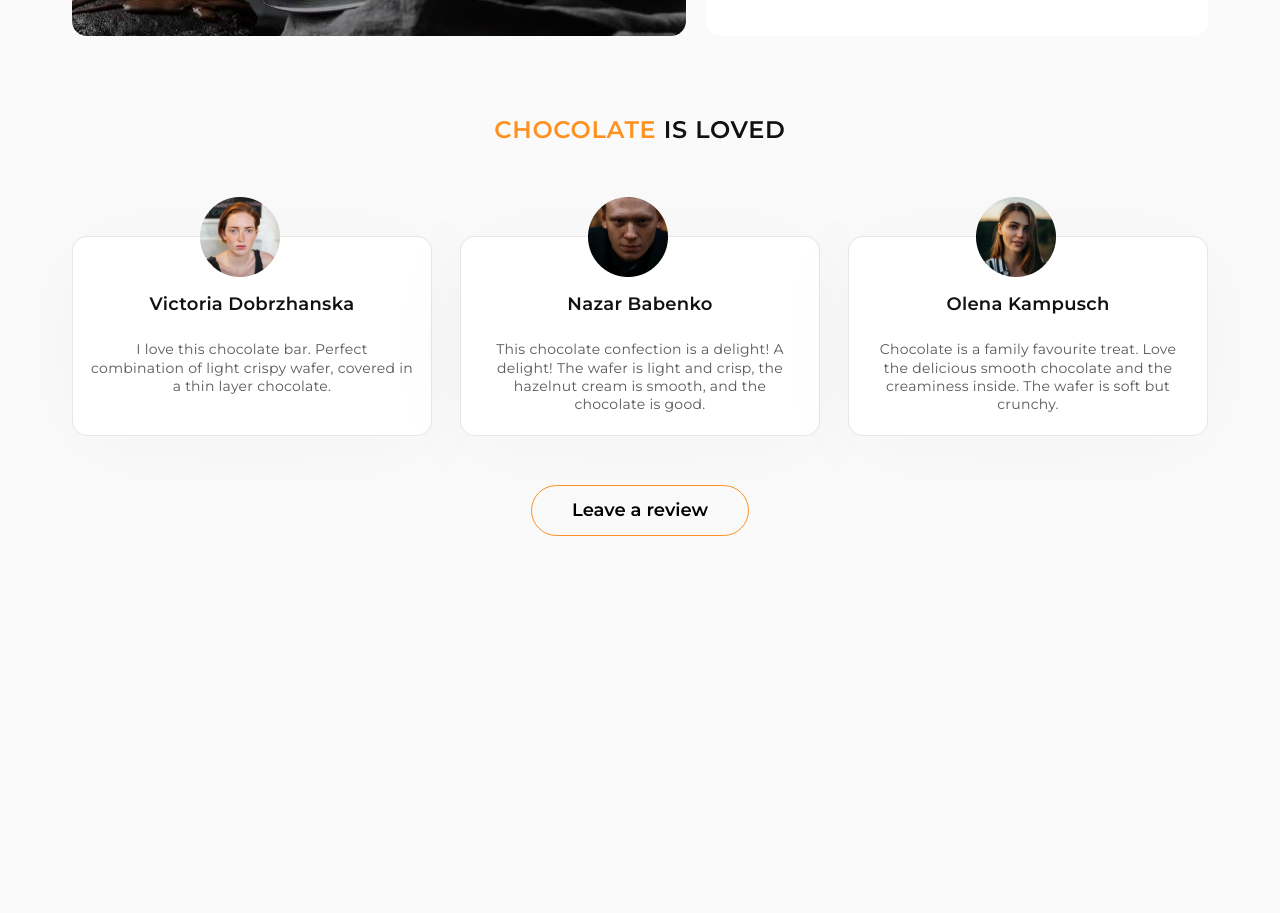
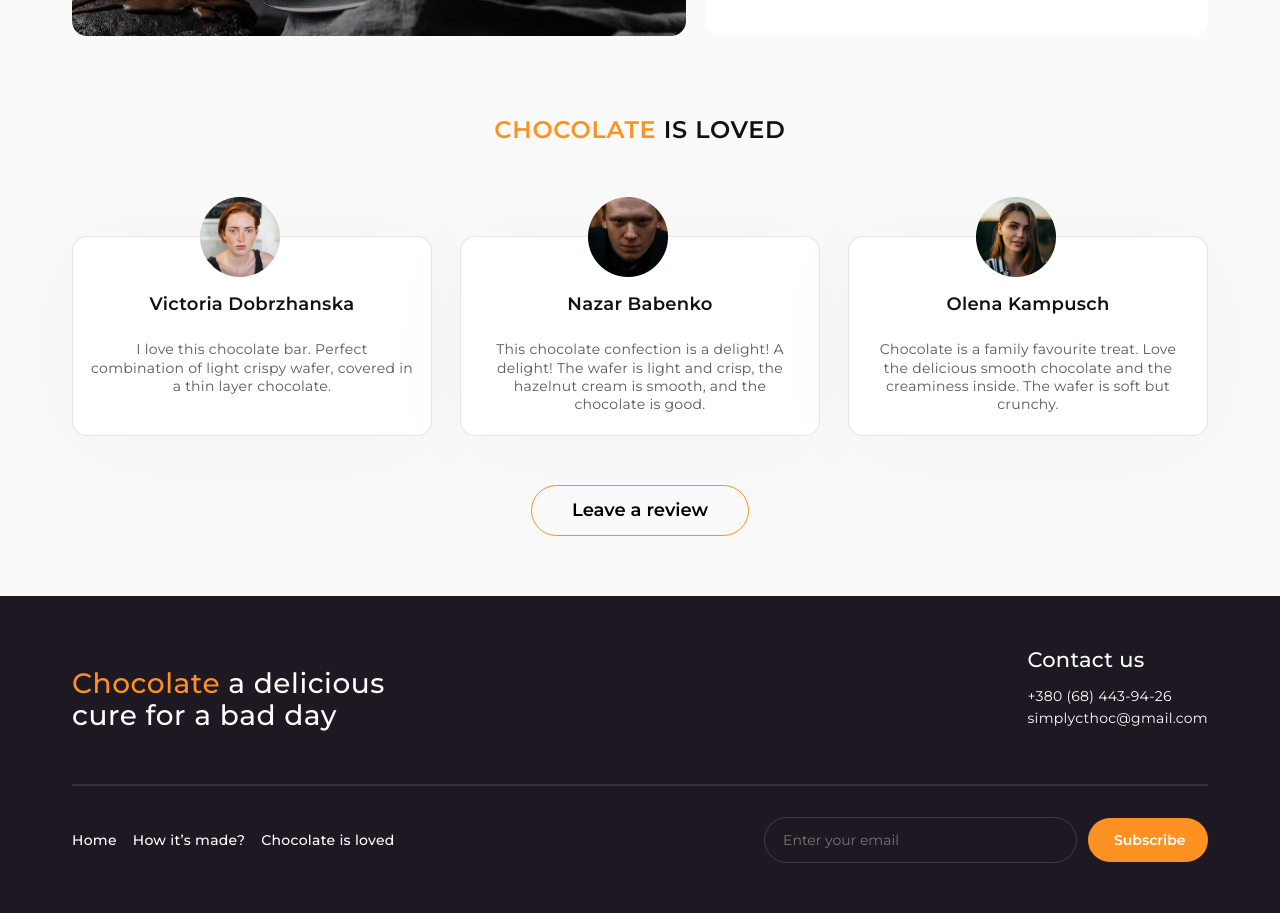
Before and after one commit to Al14lex/2.Simply-Chocolate, a plain HTML site: page index.html in a window 1280 px wide. Shown: the part 2167-3080 px from the top of the page. Before the commit the page ends 2733 px from the top, so only its background shows below. Drawn offline with nearby package versions, Linux system fonts and the light colour scheme.

Commit message:
add footer

```diff
--- a/css/styles.css
+++ b/css/styles.css
@@ -657,7 +657,7 @@ screen and (min-devise-pixel-ratio: 2) {
 /*----------------------------------REVIEWS-------------------------------*/
 .div-review{
     padding-top: 30px;
-    padding-bottom: 30px;
+    padding-bottom: 60px;
 }
 .main-tilte-review{
     font-size: 20px;
@@ -760,13 +760,142 @@ screen and (min-devise-pixel-ratio: 2) {
 }
 
 /*-------------------------------FOOTER-------------------------------*/
+.section-footer{
+    background-color: #1E1823;
+    padding-top: 32px;
+    padding-bottom: 32px;
+}
+.div-footer{
+    display: flex;
+    flex-direction: column;
+    gap: 32px;
+}
+.text-header{
+    color: #FFF;
+    font-size: 24px;
+    font-weight: 500;
+    line-height: 1.16;
+    letter-spacing: 0.02em;
+    max-width: 300px;
+}
+.contacts-title-footer{
+    color: #FFF;
+    font-weight: 500;
+    line-height: 1.3;
+    margin-bottom: 14px;
+}
+.address-footer{
+    display: flex;
+    flex-direction: column;
+    gap: 4px;
+}
+.contact-item-footer{
+    color: #FFF;
+    font-style: normal;
+}
+.line-footer{
+    width: 335px;
+    border: 1px solid rgba(255, 255, 255, 0.10);
+}
+.list-footer-link{
+    color: #FFF;
+    font-weight: 500;
+    font-style: normal;
+}
+.footer-list-item:not(:last-child){
+    margin-bottom: 18px;
+}
+.input-footer{
+    padding: 14px 18px;
+    border-radius: 30px;
+    border: 1.5px solid rgba(255, 255, 255, 0.15);
+    background-color: transparent;
+    color: #FAFAFA;
+    margin-right: 7px;
+}
+.footer-button{
+    padding: 14px 26px;
+    border: 0;
+    background-color: #FD9222;
+    color: #FFF;
+    border-radius: 100px;
+    font-weight: 600;
+    width: 120px;
+}
+/*------------------------------TABLET FOOTER-------------------------------*/
+@media screen and (min-width: 768px){
+.section-footer{
+    padding-top: 50px;
+    padding-bottom: 50px;
+}
+.div-footer{
+    flex-direction: row;
+    flex-wrap: wrap;
+    justify-content: space-between;
+    align-items: center;
+    gap: 24px;
+}
+.text-header{
+    font-size: 28px;
+    max-width: 315px;
+}
+.contacts-footer{
+    margin-bottom: 26px;
+}
+.contact-item-footer{
+    transition: color 250ms linear;
+}
+.contact-item-footer:hover,
+.contact-item-footer:focus{
+    color:#FD9222;
+}
+.line-footer{
+    width: 704px;
+}
+.none{
+    display: none;
+}
+.footer-list{
+    display: flex;
+    gap: 16px;
+    align-items: center;
+}
+.footer-list-item:not(:last-child){
+    margin-bottom: 0;
+}
+.list-footer-link{
+    transition: color 250ms linear;
+}
+.list-footer-link:hover,
+.list-footer-link:focus{
+    color:#FD9222;
+}
+.input-footer{
+    width: 225px;
+}
+.footer-button{
+    transition: background-color 250ms linear, color 250ms linear;
+}
+.footer-button:hover,
+.footer-button:focus{
+   background-color: #FCF1E0;
+   color:#FD9222;
+}
+}
+
+/*------------------------------DESCTOP FOOTER-------------------------------*/
+@media screen and (min-width: 1200px){
+.line-footer{
+    width: 1136px;
+}
+.input-footer{
+     width: 313px;
+}
 
 
-/*------------------------------TABLET FOOTER-------------------------------*/
 
 
-/*------------------------------DESCTOP FOOTER-------------------------------*/
-
+}
 
 /*------------------------------OVERLAY------------------------------*/
 
--- a/index.html
+++ b/index.html
@@ -375,31 +375,42 @@
       </section>
     </main>
     <!-----------------------------footer--------------------------------->
-    <!--
-    <footer>
-      <h2>Contact us</h2>
-      <address>
-        <a href="tel:+380684439426">+380 (68) 443-94-26</a>
-        <a href="mailto:simplycthoc@gmail.com">simplycthoc@gmail.com</a>
+    <footer class="section-footer">
+      <div class="container div-footer">
+        <p class="text-header"><span class="accent-color">Chocolate</span> a delicious cure for a bad day</p>
+      <div class="contacts-footer">
+        <h2 class="contacts-title-footer">Contact us</h2>
+        <address class="address-footer">
+        <a class="contact-item-footer link" href="tel:+380684439426">+380 (68) 443-94-26</a>
+        <a class="contact-item-footer link" href="mailto:simplycthoc@gmail.com">simplycthoc@gmail.com</a>
       </address>
-      <p>Chocolate a delicious cure for a bad day</p>
+      </div>
+      <hr class="line-footer">
       <nav>
-        <ul>
-          <li>
-            <a href="./index.html">Home</a>
+        <ul class="footer-list list">
+          <li class="footer-list-item">
+            <a class="list-footer-link link" href="./index.html">Home</a>
           </li>
-          <li>
-            <a href="#how-it’s-made?">how it’s made?</a>
+          <li class="footer-list-item">
+            <a class="list-footer-link link" href="#how-it-made?">How it’s made?</a>
           </li>
-          <li>
-            <a href="#chocolate-is-loved">Chocolate is loved</a>
+          <li class="footer-list-item none">
+            <a class="list-footer-link  link" href="#">Our products</a>
+          </li>
+          <li class="footer-list-item none">
+            <a class="list-footer-link  link" href="#">Top sellers</a>
+          </li>
+          <li class="footer-list-item">
+            <a class="list-footer-link link" href="#Chocolate-is-loved">Chocolate is loved</a>
           </li>
         </ul>
       </nav>
-      <a href="">Enter your email</a>
-      <button type="submit">Subscribe</button>
+      <form class="form-footer" name="Enter your email" autocomplete="off">
+        <input class="input-footer" type="email" name="email" placeholder="Enter your email" required>
+        <button class="footer-button" type="submit" name="button">Subscribe</button>
+      </form>
+      </div>
     </footer>
-    -->
     <!-----------------------------overlay--------------------------------->
 
     <!-----------------------------backdrop--------------------------------->
```
